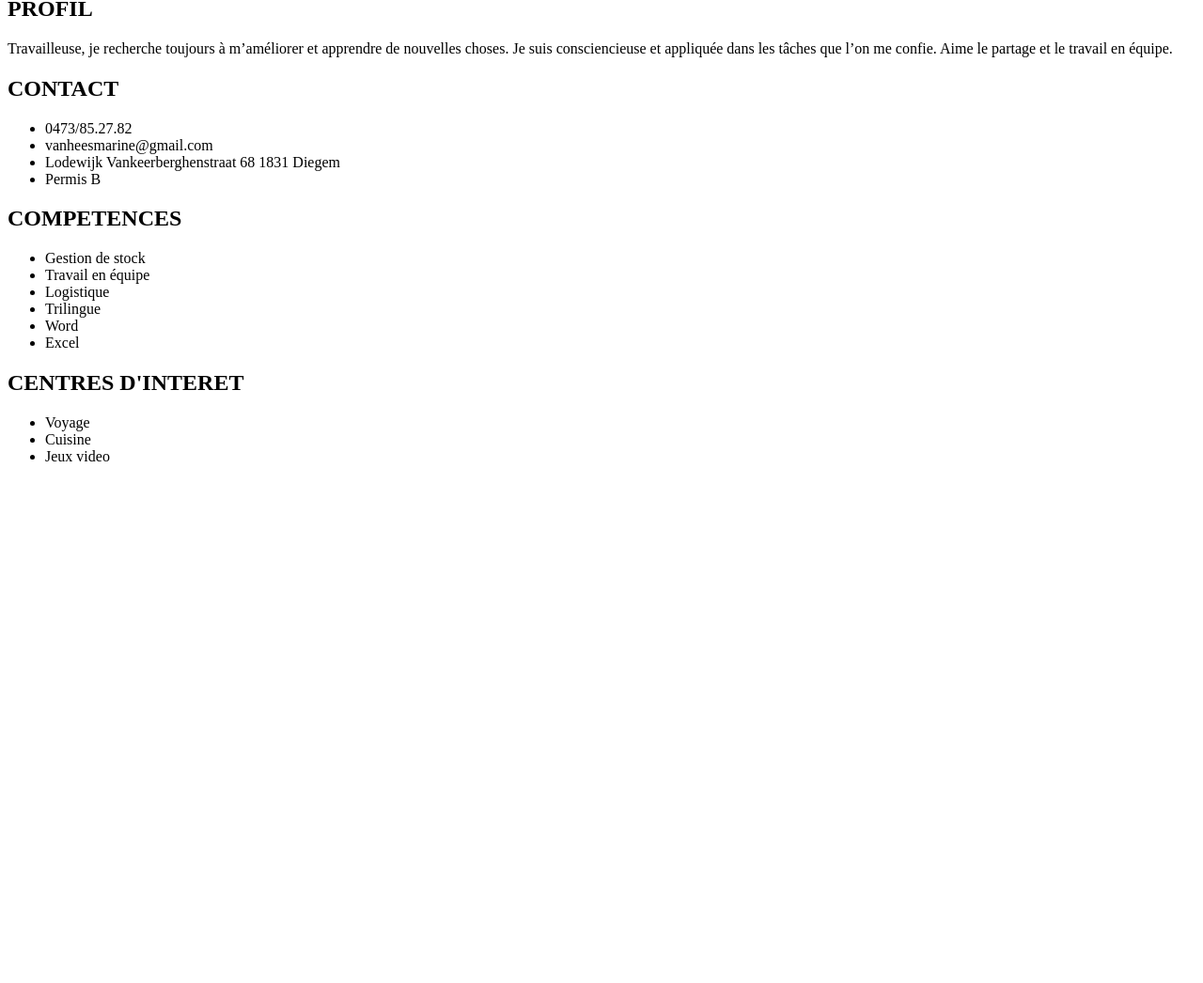
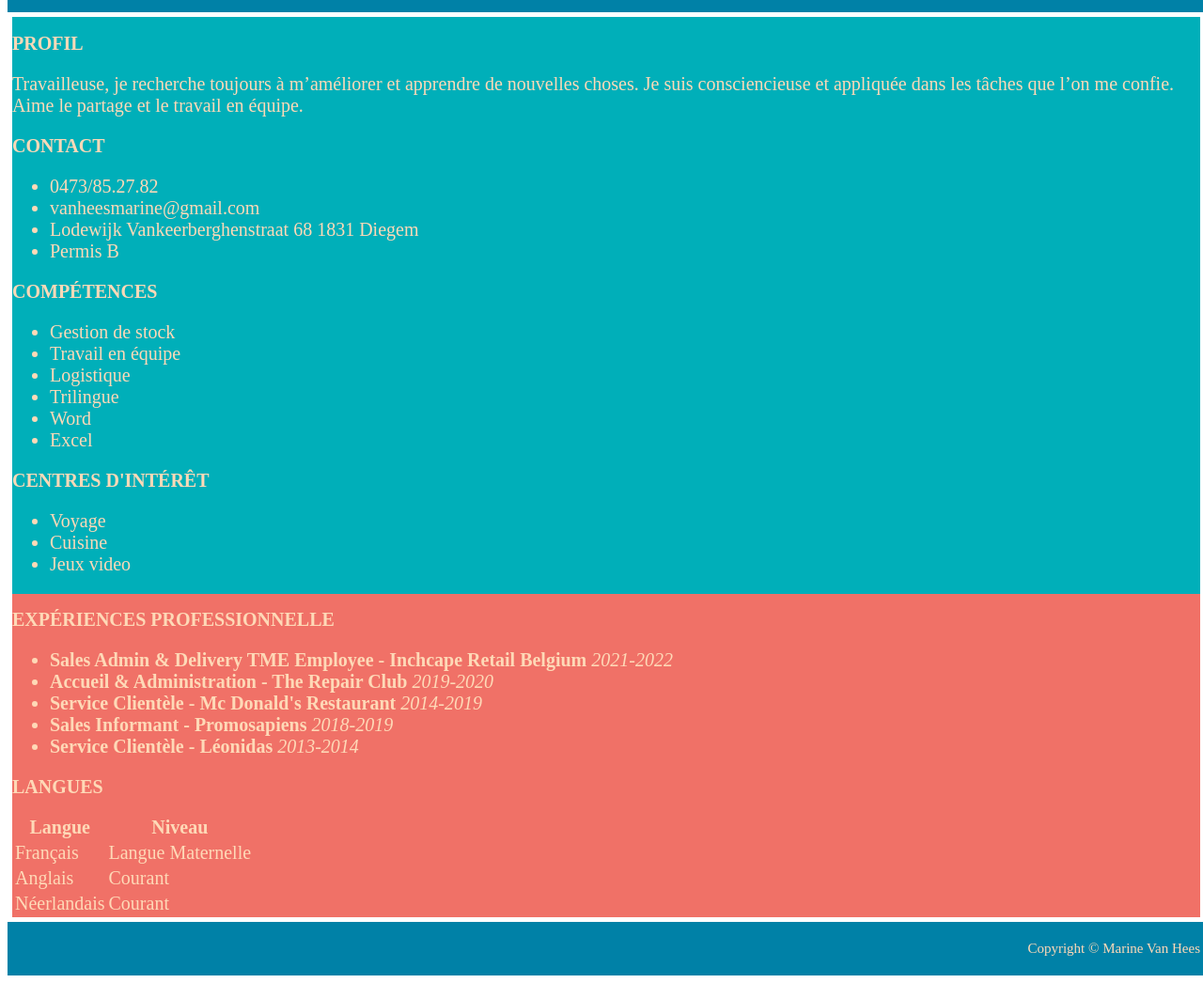
Before and after one commit to MarineVH/My-CV, a plain HTML site: page index.html in a window 1280 px wide. Shown: the part 122-1168 px from the top of the page at 94% size. Before the commit the page ends 800 px from the top, so only its background shows below. Drawn offline with Linux system fonts and the light colour scheme.

Commit message:
my cv update

```diff
--- a/index.html
+++ b/index.html
@@ -2,32 +2,40 @@
 <html>
     <head>
         <title>My CV - Marine Van Hees - Junior Developper</title>
+
         <meta charset="utf-8">
         <meta http-equiv="X-UA-Compatible" content="IE=edge">
         <meta name="viewport" content="width=device-width, initial-scale=1.0">
+
         <link rel="stylesheet" href="styles.css">
     </head>
-    <body>
+
+    <body class="container">
         <header>
             <h1>MARINE VAN HEES</h1>
-            <p>Junior Developper</p>
+            <p id="position">Junior Developper</p>
         </header>
-        <section>
+
+        <main>
+            <section class="profil-personne">
+                <article>
                     <h2>PROFIL</h2>
-            <p>Travailleuse, je recherche toujours à m’améliorer et apprendre de nouvelles choses. Je suis consciencieuse et appliquée dans les tâches que l’on me confie. Aime le partage et le travail en équipe.</p>
-        </section>
-        <section>
+                    <p id="profil">Travailleuse, je recherche toujours à m’améliorer et apprendre de nouvelles choses. Je suis consciencieuse et appliquée dans les tâches que l’on me confie. Aime le partage et le travail en équipe.</p>
+                </article>
+
+                <article>
                     <h2>CONTACT</h2>
-            <ul>
+                    <ul id="contact">
                         <li>0473/85.27.82</li>
                         <li>vanheesmarine@gmail.com</li>
                         <li>Lodewijk Vankeerberghenstraat 68 1831 Diegem</li>
                         <li>Permis B</li>
                     </ul>
-        </section>
-        <section>
-            <h2>COMPETENCES</h2>
-            <ul>
+                </article>
+
+                <article>
+                    <h2>COMPÉTENCES</h2>
+                    <ul id="competences">
                         <li>Gestion de stock</li>
                         <li>Travail en équipe</li>
                         <li>Logistique</li>
@@ -35,17 +43,63 @@
                         <li>Word</li>
                         <li>Excel</li>
                     </ul>
-        </section>
-        <section>
-            <h2>CENTRES D'INTERET</h2>
-            <ul>
+                </article>
+                <article>
+                    <h2>CENTRES D'INTÉRÊT</h2>
+                    <ul id="centre-d-interet">
                         <li>Voyage</li>
                         <li>Cuisine</li>
                         <li>Jeux video</li>
                     </ul>
+                </article>
             </section>
-        <section></section>
-        <section></section>
-        <section></section>
+            <section class="experience">
+                <article>
+                    <h2>EXPÉRIENCES PROFESSIONNELLE</h2>
+                    <ul id="experiences-professionnelle">
+                        <li>
+                            <b>Sales Admin & Delivery TME Employee - Inchcape Retail Belgium</b> <i>2021-2022</i>
+                        </li>
+                        <li>
+                            <b>Accueil & Administration - The Repair Club</b> <i>2019-2020</i>
+                        </li>
+                        <li>
+                            <b>Service Clientèle - Mc Donald's Restaurant</b> <i>2014-2019</i>
+                        </li>
+                        <li>
+                            <b>Sales Informant - Promosapiens</b> <i>2018-2019</i>
+                        </li>
+                        <li>
+                            <b>Service Clientèle - Léonidas</b> <i>2013-2014</i>
+                        </li>
+                    </ul>
+                </article>
+                <article>
+                    <h2>LANGUES</h2>
+                    <table id="langues">
+                        <tr>
+                            <th>Langue</th>
+                            <th>Niveau</th>
+                        </tr>
+                        <tr>
+                            <td>Français</td>
+                            <td>Langue Maternelle</td>
+                        </tr>
+                        <tr>
+                            <td>Anglais</td>
+                            <td>Courant</td>
+                        </tr>
+                        <tr>
+                            <td>Néerlandais</td>
+                            <td>Courant</td>
+                        </tr>
+                    </table>
+                </article>
+            </section>
+        </main>
+
+        <footer>
+            <p id="copyright">Copyright &copy; Marine Van Hees</p>
+        </footer>
     </body>
 </html>
--- a/styles.css
+++ b/styles.css
@@ -0,0 +1,45 @@
+header {
+    text-align: center;
+    background-color: #0081a7;
+    width: 100%;
+    color: #FED9B7;
+    font-size: 15px;
+    padding: 5px;
+}
+
+main {
+    width: 100%;
+    margin: auto;
+    padding: 5px;
+    left: 0;
+    display: grid;;
+}
+
+.profil-personne {
+    background-color: #00AFB9;
+}
+
+.experience {
+    background-color: #F07167;
+}
+
+p, h2, ul, table {
+    color: #FED9B7;
+    font-size: 20px;
+}
+
+footer {
+    width: 100%;
+    background-color: #0081a7;
+    text-align: right;
+    padding: 5px;
+}
+
+.container {
+    display: grid;
+
+}
+
+#copyright {
+    font-size: 15px;
+}
```
Lines whose indentation alone changed are shown as unchanged.
